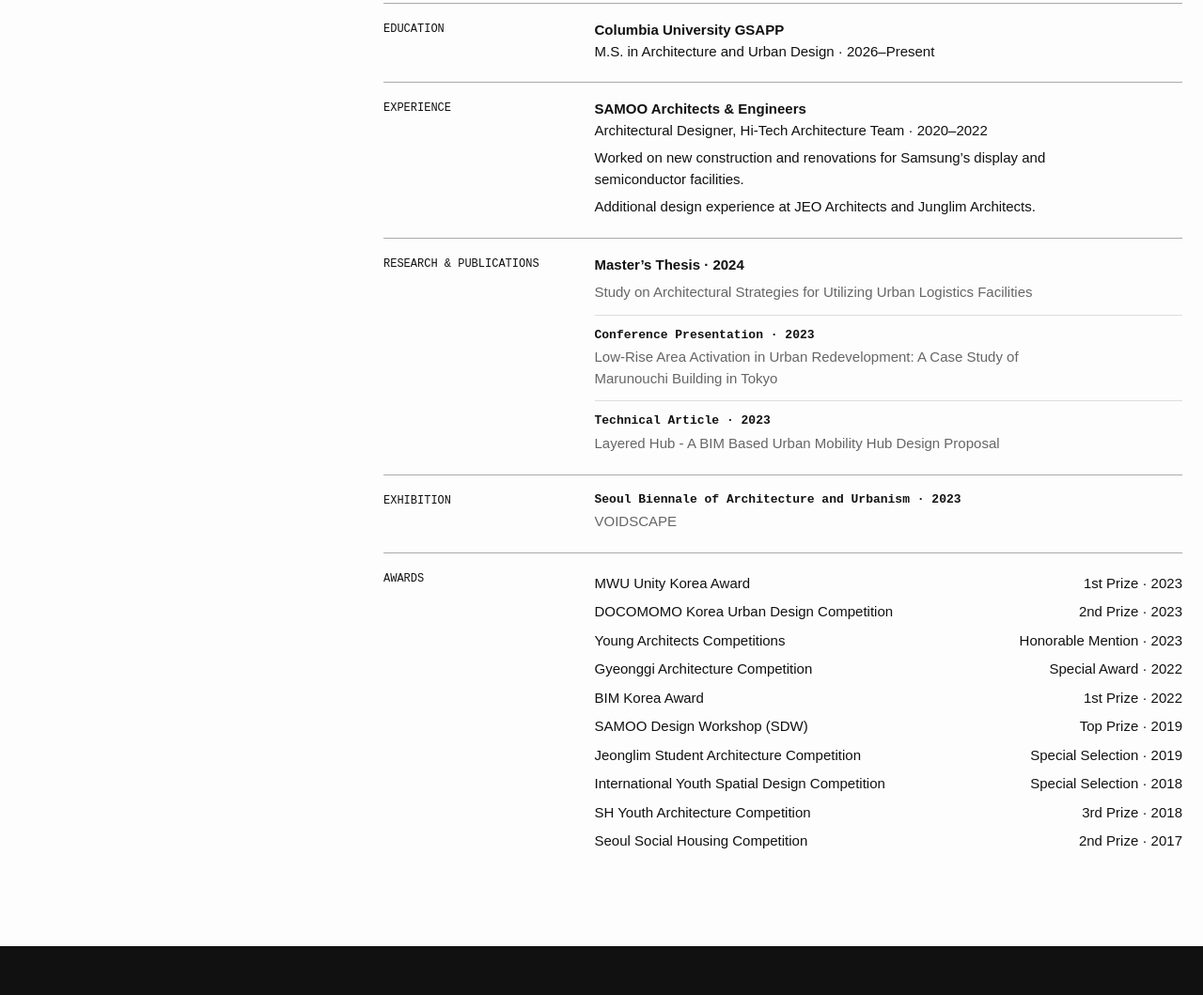
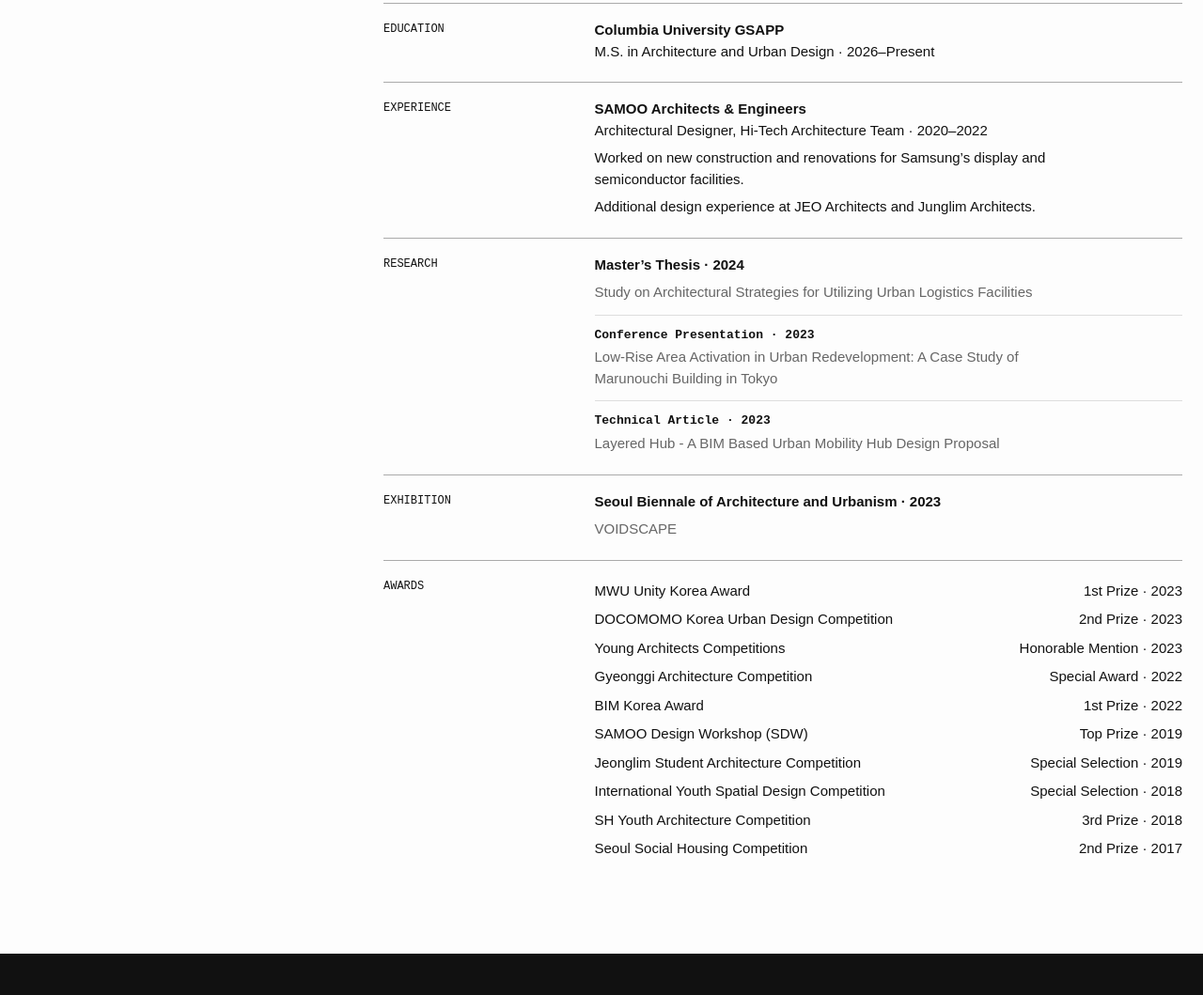
Before and after one commit to hs1kim1000/portfolio, a plain HTML site: page index.html in a window 1280 px wide. Shown: the part 2360-3419 px from the top of the page at 94% size. Drawn offline with Linux system fonts and the light colour scheme.

Commit message:
Align exhibition title styling and simplify Research heading

```diff
--- a/index.html
+++ b/index.html
@@ -115,7 +115,7 @@ footer{background:#111;color:#fff;padding:55px var(--edge) 14px}
           </div>
         </div>
         <div class="about-row">
-          <h3>Research &amp; Publications</h3>
+          <h3>Research</h3>
           <ul class="about-publications">
             <li>
               <p><strong>Master’s Thesis · 2024</strong></p>
@@ -135,7 +135,7 @@ footer{background:#111;color:#fff;padding:55px var(--edge) 14px}
           <h3>Exhibition</h3>
           <ul class="about-publications">
             <li>
-              <p class="about-entry-type">Seoul Biennale of Architecture and Urbanism · 2023</p>
+              <p><strong>Seoul Biennale of Architecture and Urbanism · 2023</strong></p>
               <p>VOIDSCAPE</p>
             </li>
           </ul>
```
